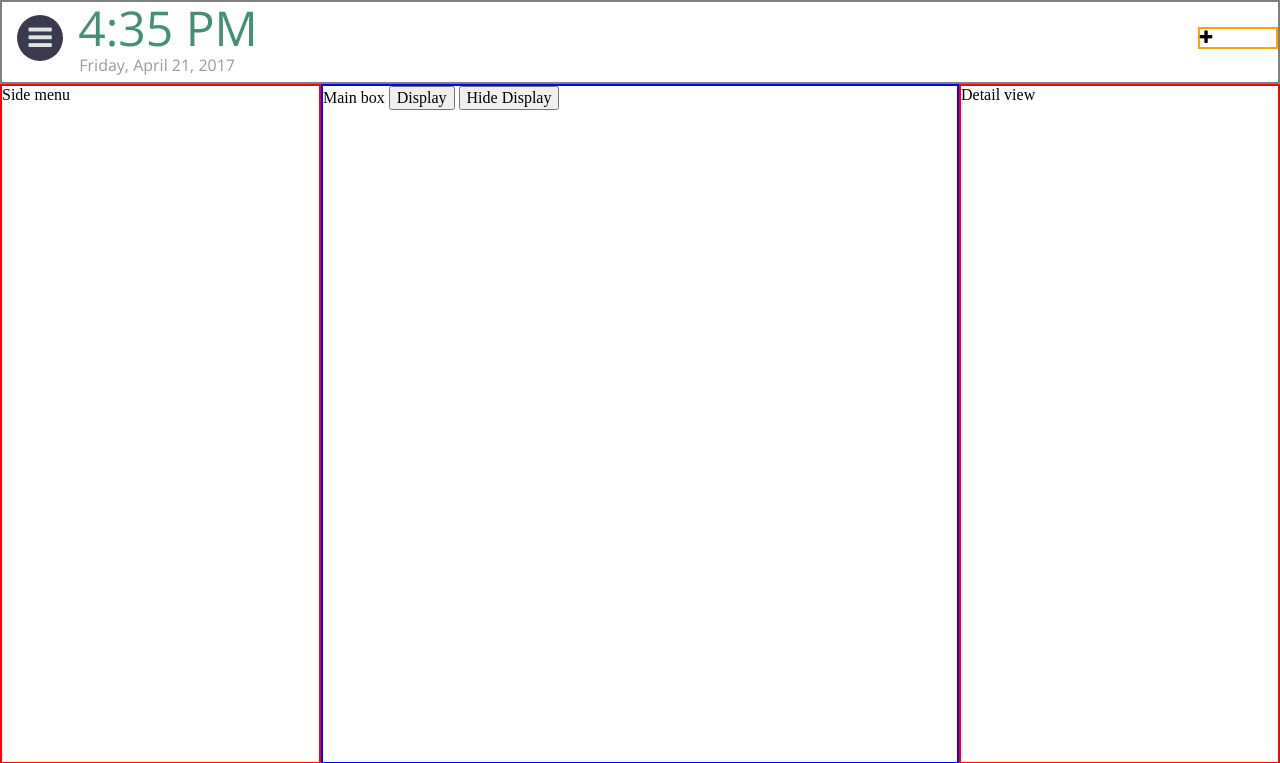
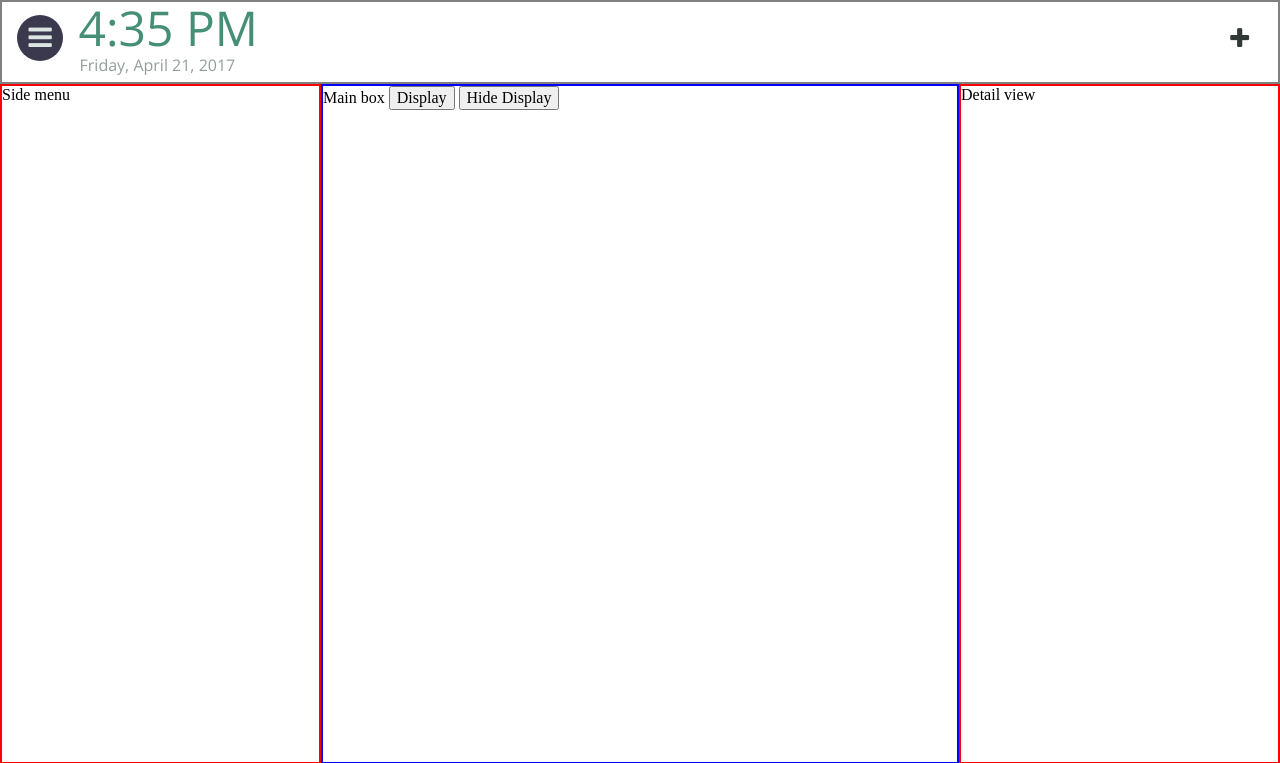
Before and after one commit to auberginekenobi/duit, a PHP site: page /duit-dev/duit-core/app.php in a window 1280 px wide. Shown: the top 763 px of the page. Run offline with PHP 8.4, Linux system fonts and the light colour scheme; data comes from the database, SQL or seed files in the repository; some libraries are stand-ins or nearby versions.

Commit message:
updated quick add button style

```diff
--- a/duit-dev/duit-core/app.php
+++ b/duit-dev/duit-core/app.php
@@ -56,7 +56,9 @@ require_once('../duit-db/db-mapper.php');
 		<time id='date'>Friday, April 21, 2017</time>
 	</div>
 	<div class='col three'>
-		<i class='fa fa-plus' id='quick-add-btn' aria-hidden='true'></i>
+		<div class='centering-container'>
+			<i class='fa fa-plus' id='quick-add-btn' aria-hidden='true'></i>
+		</div>
 	</div>
 </header>
 
--- a/duit-dev/duit-core/css/main.css
+++ b/duit-dev/duit-core/css/main.css
@@ -395,6 +395,10 @@ header {
 }
 
 header .col.one, header .col.three {
+  -webkit-align-self: center;
+  -ms-flex-item-align: center;
+  -ms-grid-row-align: center;
+  align-self: center;
   max-width: 100px;
   min-width: 50px;
   width: 6%;
@@ -415,16 +419,11 @@ header .col.two time {
 header .col.two time#time {
   color: #468f77;
   font-size: 3em;
-  font-weight: 300;
 }
 
 header .col.two time#date {
   color: #939e9a;
   padding-left: 1px;
-}
-
-header .col.three {
-  border: 2px solid orange;
 }
 
 header #settings-btn {
@@ -440,7 +439,6 @@ header #settings-btn {
   transition: all 0.2s linear;
   vertical-align: middle;
   width: 1.7em;
-  z-index: windowLevel;
 }
 
 @media (min-width: 0px) {
@@ -457,6 +455,27 @@ header #settings-btn {
 
 header #settings-btn:hover {
   background-color: #23222b;
+  cursor: pointer;
+}
+
+header #quick-add-btn {
+  border-radius: 100%;
+  box-sizing: border-box;
+  color: #323836;
+  display: table-cell;
+  font-size: 1.5em;
+  height: 1.5em;
+  line-height: 1.5em;
+  text-align: center;
+  -webkit-transition: all 0.2s linear;
+  transition: all 0.2s linear;
+  vertical-align: middle;
+  width: 1.5em;
+}
+
+header #quick-add-btn:hover {
+  background-color: #edf2f0;
+  color: #468f77;
   cursor: pointer;
 }
 
@@ -560,7 +579,7 @@ aside#settings ul li a:active {
 }
 
 aside#settings ul li a:hover {
-  background-color: rgba(220, 229, 226, 0.5);
+  background-color: #edf2f0;
 }
 
 aside#settings ul li a:hover i {
--- a/duit-dev/duit-core/css/scss/_variables.scss
+++ b/duit-dev/duit-core/css/scss/_variables.scss
@@ -1,5 +1,6 @@
 $b-green : #468f77;
 $y-green : #b4c66e;
+$gray5   : #edf2f0;
 $gray10  : #dce5e2;
 $gray15  : #cad9d3;
 $gray20  : #beccc7;
--- a/duit-dev/duit-core/css/scss/main.scss
+++ b/duit-dev/duit-core/css/scss/main.scss
@@ -58,6 +58,7 @@
 	.col {
 		&.one,
 		&.three {
+			align-self: center;
 			max-width: 100px;
 			min-width: 50px;
 			width: 6%;
@@ -71,16 +72,12 @@
 				&#time {
 					color: $b-green;
 					font-size: 3em;
- 					font-weight: 300;
 				}
 				&#date {
 					color: $gray40;
 					padding-left: 1px;
 				}
 			}
- 		}
- 		&.three {
- 			border: 2px solid orange;
 		}
 	}
 	#settings-btn {
@@ -102,9 +99,26 @@
 		transition: all 0.2s linear;
 		vertical-align: middle;
 		width: 1.7em;
- 		z-index: windowLevel;
 		&:hover {
 			background-color: $purple;
+			cursor: pointer;
+		}
+	}
+	#quick-add-btn {
+		border-radius: 100%;
+		box-sizing: border-box;
+		color: $gray80;
+		display: table-cell;
+		font-size: 1.5em;
+		height: 1.5em;
+		line-height: 1.5em;
+		text-align: center;
+		transition: all 0.2s linear;
+		vertical-align: middle;
+		width: 1.5em;
+		&:hover {
+			background-color: $gray5;
+			color: $b-green;
 			cursor: pointer;
 		}
 	}
@@ -177,7 +191,7 @@
 				width: 100%;
 			}
 			a:hover {
- 				background-color: rgba($gray10, 0.5);
+				background-color: $gray5;
 				i {
 					color: $b-green;
 				}
```
Lines whose indentation alone changed are shown as unchanged.
